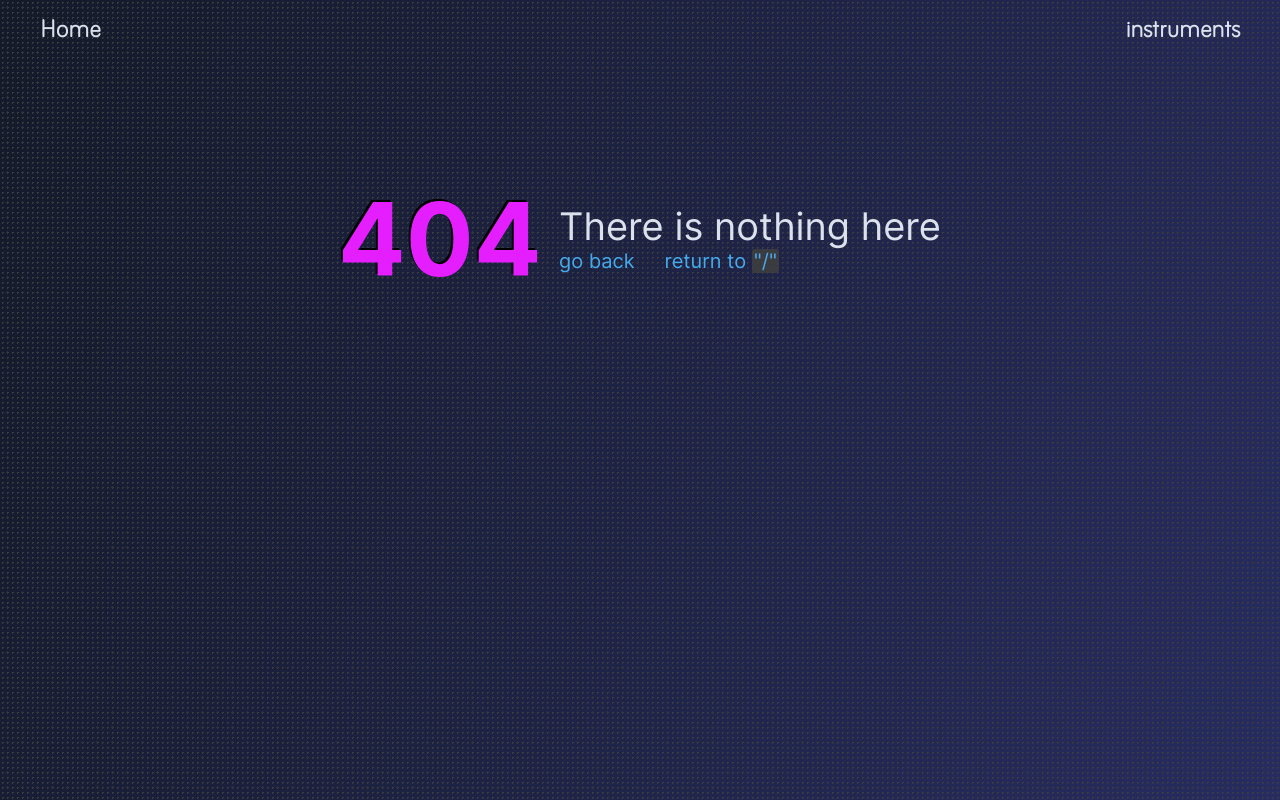
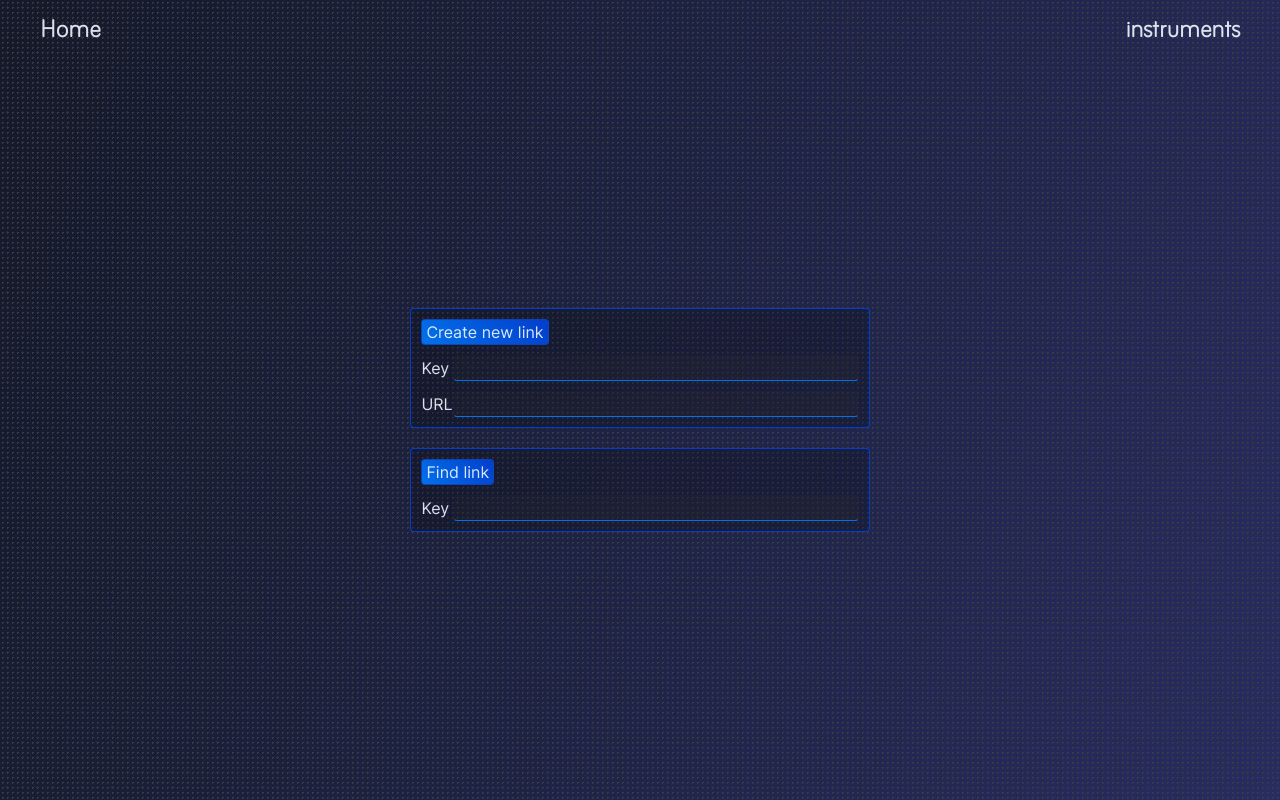
Before and after one commit to happy-mama/happy.tatar.v2, a React (Vite) app: page /r in a window 1280 px wide. Built offline with nearby package versions, Linux system fonts and the light colour scheme.

Commit message:
update, redirect tool

```diff
--- a/src/main.tsx
+++ b/src/main.tsx
@@ -19,6 +19,8 @@ import FSpage from "@/pages/i/fs";
 import Passgen from "@/pages/i/passgen";
 import CalcPage from "@/pages/i/calc";
 import CanvasPage from "@/pages/i/canvas";
+import Redirect from "@/pages/r";
+import RedirectById from "@/pages/r/[id]";
 
 ReactDOM.createRoot(document.getElementById("root")!).render(
   <React.StrictMode>
@@ -41,6 +43,11 @@ ReactDOM.createRoot(document.getElementById("root")!).render(
           <Route path="canvas" element={<CanvasPage />} />
         </Route>
 
+        <Route path="/r">
+          <Route index element={<Redirect />} />
+          <Route path="/r/:id" element={<RedirectById />} />
+        </Route>
+
         <Route path="*" element={<NotFound />} />
       </Routes>
     </BrowserRouter>
--- a/src/pages/i.tsx
+++ b/src/pages/i.tsx
@@ -33,6 +33,12 @@ const Instruments = () => {
         header="Canvas drawer"
         content="A small canvas on which you can draw and edit shapes"
       />
+
+      <InstrumentsItem
+        to="/r"
+        header="Link shortener"
+        content="Create a short link for a long URL"
+      />
     </instruments.container>
   );
 };
--- /dev/null
+++ b/src/pages/r.tsx
@@ -0,0 +1,242 @@
+import { useState } from "react";
+import axios from "axios";
+
+import utils from "@/styles/utils";
+import config from "@/config.json";
+import useNotificationStore from "@/store/notification";
+
+type RedirectData = {
+  url: string;
+  key: string;
+  redirected: number;
+};
+
+const Redirect = () => {
+  const { addMessage } = useNotificationStore(({ addMessage }) => ({
+    addMessage,
+  }));
+
+  const [inputValueKey, setInputValueKey] = useState("");
+  const [inputValueUrl, setInputValueUrl] = useState("");
+
+  const [redirectData, setRedirectData] = useState<RedirectData | null>(null);
+
+  const createLink = () => {
+    axios
+      .post(`${config.api}/r`, {
+        key: inputValueKey,
+        url: inputValueUrl,
+      })
+      .then(response => {
+        if (!response.data)
+          return addMessage({
+            text: "Unknown server error",
+            type: "danger",
+          });
+
+        setRedirectData(response.data);
+        addMessage({
+          text: "Success",
+          type: "success",
+        });
+      })
+      .catch(e => {
+        if (e.response.data && e.response.data.error) {
+          if (e.response.data.error == "E_RedirectCE:key")
+            return addMessage({
+              text: "Link key already exists",
+              type: "danger",
+            });
+
+          if (e.response.data.error == "EWRONGBODY:url")
+            return addMessage({
+              text: "URL is missing",
+              type: "danger",
+            });
+
+          if (e.response.data.error == "EWRONGBODY:key")
+            return addMessage({
+              text: "Key is missing",
+              type: "danger",
+            });
+
+          if (e.response.data.error == "EWRONGBODYLENGTH:key")
+            return addMessage({
+              text: "Key length invalid",
+              type: "danger",
+            });
+
+          if (e.response.data.error == "EWRONGBODYMATCH:url")
+            return addMessage({
+              text: "URL is invalid or does not start with https://",
+              type: "danger",
+            });
+
+          if (e.response.data.error == "E_RedirectDC")
+            return addMessage({
+              text: "A link with this key already exists",
+              type: "danger",
+            });
+        }
+
+        addMessage({
+          text: "Unknown server error",
+          type: "danger",
+        });
+      });
+  };
+
+  const findLink = () => {
+    axios
+      .get(`${config.api}/r/${inputValueKey}?notCount=1`)
+      .then(response => {
+        if (!response.data)
+          return addMessage({
+            text: "Unknown server error",
+            type: "danger",
+          });
+
+        setRedirectData(response.data);
+        addMessage({
+          text: "Success",
+          type: "success",
+        });
+      })
+      .catch(e => {
+        if (e.response.data && e.response.data.error) {
+          if (e.response.data.error == "EWRONGKEY")
+            return addMessage({
+              text: "Link with such key does not exist",
+              type: "danger",
+            });
+        }
+
+        addMessage({
+          text: "Unknown server error",
+          type: "danger",
+        });
+      });
+  };
+
+  const deleteLink = () => {
+    if (!redirectData) return;
+
+    axios
+      .delete(`${config.api}/r`, {
+        data: {
+          key: redirectData.key,
+        },
+      })
+      .then(response => {
+        if (!response.data)
+          return addMessage({
+            text: "Unknown server error",
+            type: "danger",
+          });
+
+        setRedirectData(null);
+        addMessage({
+          text: "Success",
+          type: "success",
+        });
+      })
+      .catch(() =>
+        addMessage({
+          text: "Unknown server error",
+          type: "danger",
+        })
+      );
+  };
+
+  return (
+    <utils.center>
+      <utils.block>
+        <utils.button onClick={createLink}>Create new link</utils.button>
+
+        <utils.JustifySpaceAlign>
+          <utils.text $size="small" $color="default">
+            Key
+          </utils.text>
+          <utils.textInput
+            value={inputValueKey}
+            onChange={e => setInputValueKey(e.currentTarget.value)}
+          />
+        </utils.JustifySpaceAlign>
+
+        <utils.JustifySpaceAlign>
+          <utils.text $size="small" $color="default">
+            URL
+          </utils.text>
+          <utils.textInput
+            value={inputValueUrl}
+            onChange={e => setInputValueUrl(e.currentTarget.value)}
+          />
+        </utils.JustifySpaceAlign>
+      </utils.block>
+
+      <utils.spacer $height="20px" />
+
+      <utils.block>
+        <utils.button onClick={findLink}>Find link</utils.button>
+
+        <utils.JustifySpaceAlign>
+          <utils.text $size="small" $color="default">
+            Key
+          </utils.text>
+          <utils.textInput
+            value={inputValueKey}
+            onChange={e => setInputValueKey(e.currentTarget.value)}
+          />
+        </utils.JustifySpaceAlign>
+        {redirectData && (
+          <>
+            <utils.spacer $height="20px" />
+            <utils.JustifySpaceAlign>
+              <utils.text $color="default" $size="small">
+                key
+              </utils.text>
+              <utils.text $color="default" $size="small">
+                {redirectData.key}
+              </utils.text>
+            </utils.JustifySpaceAlign>
+            <utils.JustifySpaceAlign>
+              <utils.text $color="default" $size="small">
+                url
+              </utils.text>
+              <utils.silentLink to={redirectData.url}>
+                <utils.text $color="link" $size="small">
+                  {redirectData.url}
+                </utils.text>
+              </utils.silentLink>
+            </utils.JustifySpaceAlign>
+            <utils.JustifySpaceAlign>
+              <utils.text $color="default" $size="small">
+                redirected
+              </utils.text>
+              <utils.text $color="default" $size="small">
+                {redirectData.redirected}
+              </utils.text>
+            </utils.JustifySpaceAlign>
+            <utils.button onClick={deleteLink}>delete</utils.button>
+          </>
+        )}
+      </utils.block>
+
+      <utils.spacer $height="20px" />
+
+      {redirectData && (
+        <utils.inlineElements>
+          <utils.text $color="default">Navigate to</utils.text>
+
+          <utils.silentLink to={`/r/${redirectData.key}`}>
+            <utils.text $color="link">{`/r/${redirectData.key}`}</utils.text>
+          </utils.silentLink>
+
+          <utils.text $color="default">to check link</utils.text>
+        </utils.inlineElements>
+      )}
+    </utils.center>
+  );
+};
+
+export default Redirect;
--- /dev/null
+++ b/src/pages/r/[id].tsx
@@ -0,0 +1,61 @@
+import { useState } from "react";
+import axios from "axios";
+import { useLocation } from "react-router-dom";
+
+import utils from "@/styles/utils";
+import config from "@/config.json";
+import NotFound from "../404";
+
+type RedirectData = {
+  url: string;
+  key: string;
+  redirected: number;
+};
+
+const RedirectById = () => {
+  const [once, setOnce] = useState(true);
+  const [redirectData, setRedirectData] = useState<RedirectData | null>(null);
+  const [notFound, setNotFound] = useState(false);
+
+  const location = useLocation();
+
+  const redirectId = location.pathname.replace("/r/", "");
+
+  if (once) {
+    setOnce(false);
+
+    axios
+      .get(`${config.api}/r/${redirectId}`)
+      .then(responce => {
+        if (!responce.data) return setNotFound(true);
+
+        setRedirectData(responce.data);
+
+        window.location.href = responce.data.url;
+      })
+      .catch(() => {
+        setNotFound(true);
+      });
+  }
+
+  if (notFound) return <NotFound />;
+
+  return (
+    <utils.center>
+      {!redirectData && <utils.text $color="default">Loading...</utils.text>}
+
+      {redirectData && (
+        <utils.text $color="default">
+          <utils.inlineElements>
+            This link redirects to{" "}
+            <utils.silentLink to={redirectData.url}>
+              <utils.text $color="link">{redirectData.url}</utils.text>
+            </utils.silentLink>
+          </utils.inlineElements>
+        </utils.text>
+      )}
+    </utils.center>
+  );
+};
+
+export default RedirectById;
--- a/src/styles/globals.ts
+++ b/src/styles/globals.ts
@@ -21,6 +21,7 @@ const globals = {
       fsInput: "rgba(47, 47, 47, 0.2)",
       white: "rgb(250, 250, 250)",
       liner: "#333",
+      transparent20: "rgba(0, 0, 0, 0.2)",
     },
   },
 
--- a/src/styles/utils.ts
+++ b/src/styles/utils.ts
@@ -27,6 +27,15 @@ interface ttMagic {
 }
 
 const utils = {
+  center: styled.div`
+    margin: auto;
+  `,
+  JustifySpaceAlign: styled.div`
+    display: flex;
+
+    justify-content: space-between;
+    align-items: center;
+  `,
   silentLink: styled(Link)`
     text-decoration: none;
 
@@ -125,6 +134,58 @@ const utils = {
     transition: ${props => props.$transition || "0.2s"};
     opacity: ${props => (props.$show ? "1" : "0")};
   `,
+  textInput: styled.input`
+    min-width: 400px;
+
+    height: 22px;
+
+    background-color: ${globals.color.bg.fsInput};
+    border: 1px solid transparent;
+    border-bottom: 1px solid ${globals.color.bg.blueNuclear};
+    border-radius: 4px;
+
+    color: ${globals.color.text.default};
+  `,
+  block: styled.div`
+    display: flex;
+    flex-direction: column;
+    gap: 10px;
+
+    padding: 10px;
+
+    border-radius: 4px;
+    border: 1px solid ${globals.color.bg.blueLite};
+
+    background-color: ${globals.color.bg.transparent20};
+  `,
+  button: styled.div`
+    display: flex;
+    align-items: center;
+
+    padding: 0px 4px 0px 4px;
+    min-height: 24px;
+    width: fit-content;
+
+    border: 1px solid ${globals.color.bg.blueStrong};
+    border-radius: 4px;
+    background: linear-gradient(
+      50deg,
+      ${globals.color.bg.blueNuclear},
+      ${globals.color.bg.blueLite}
+    );
+
+    font-family: ${globals.fonts.Inter.default};
+    color: ${globals.color.text.default};
+    font-size: ${globals.size.text.small};
+    line-height: ${globals.size.text.small};
+
+    transition: 0.5s;
+    cursor: pointer;
+
+    &:hover {
+      border: 1px solid ${globals.color.bg.blueNuclear};
+    }
+  `,
 };
 
 export default utils;
```
